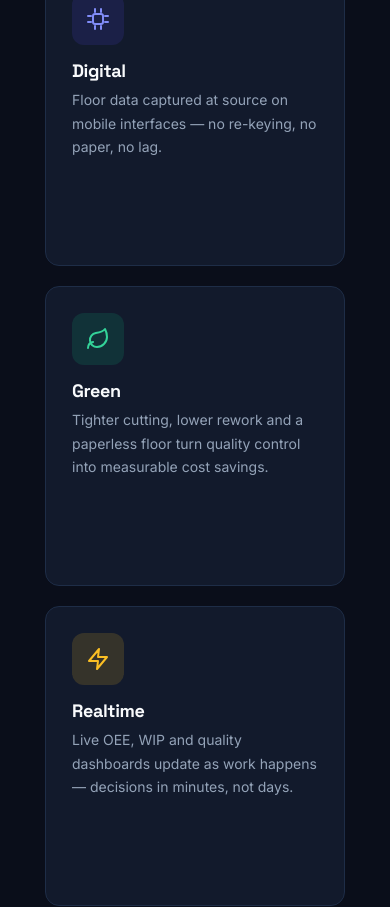
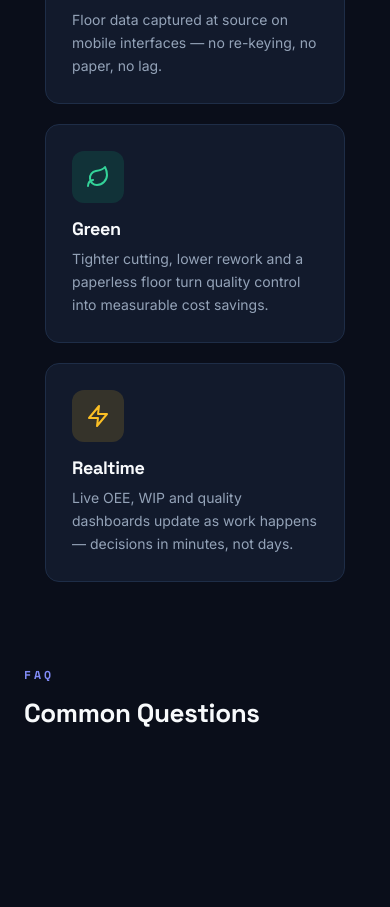
Before and after one commit to ismail-ahmad/umi-website, a Next.js app: page / in a window 390 px wide. Shown: the part 1680-2587 px from the top of the page. Built offline with nearby package versions, Linux system fonts and the light colour scheme.

Commit message:
added border to adv cards

```diff
--- a/app/globals.css
+++ b/app/globals.css
@@ -557,6 +557,15 @@ body{
   align-items: flex-start;
   flex-flow: column nowrap;
 }
+.adv-card:hover{
+  border: 1px solid var(--indigo);
+}
+.adv-card:hover:has(.green-adv-card){
+  border-color: var(--emerald);
+}
+.adv-card:has(.amber-adv-card):hover{
+  border-color: var(--amber);
+}
 .adv-card .card-heading>h3{
   font-size: clamp(18px, 2.2vw, 24px);
 }
@@ -586,6 +595,18 @@ body{
     flex-flow: row nowrap;
     gap: 28px;
   }
+}
+
+/* Tab Styles */
+@media screen and (max-width: 1125px) {
+  .adv-card-container{
+      flex-wrap: wrap;
+    }
+    .adv-card-container .adv-card{
+      flex: 40%;
+      justify-content: center;
+      aspect-ratio: initial;
+    }
 }
 
 /* MOBILE styles */
@@ -658,18 +679,8 @@ body{
       align-items: center;
       gap: 20;
     }
-    .home-hero-background{
-      /* height: auto; */
-    }
     .home-hero-stat-container{
       gap: 20px;
-    }
-    .adv-card-container{
-      flex-wrap: wrap;
-    }
-    .adv-card-container .adv-card{
-      flex: 40%;
-      justify-content: center;
     }
 }
 
--- a/app/page.tsx
+++ b/app/page.tsx
@@ -38,6 +38,9 @@ export default function Home():ReactElement{
         <AdvCard cardHeading='Realtime' cardClass='amber-adv-card' cardText='Live OEE, WIP and quality dashboards update as work happens — decisions in minutes, not days.' cardIcon={<svg viewBox="0 0 24 24"><polygon points="13 2 3 14 12 14 11 22 21 10 12 10 13 2"></polygon></svg>} />
       </div>
     </Gsection>
+    <Gsection hero={false} EyeBrowText='FAQ' headingTag='h2' headingText={'Common Questions'}>
+      <div></div>
+    </Gsection>
     </>
   );
 }
```
